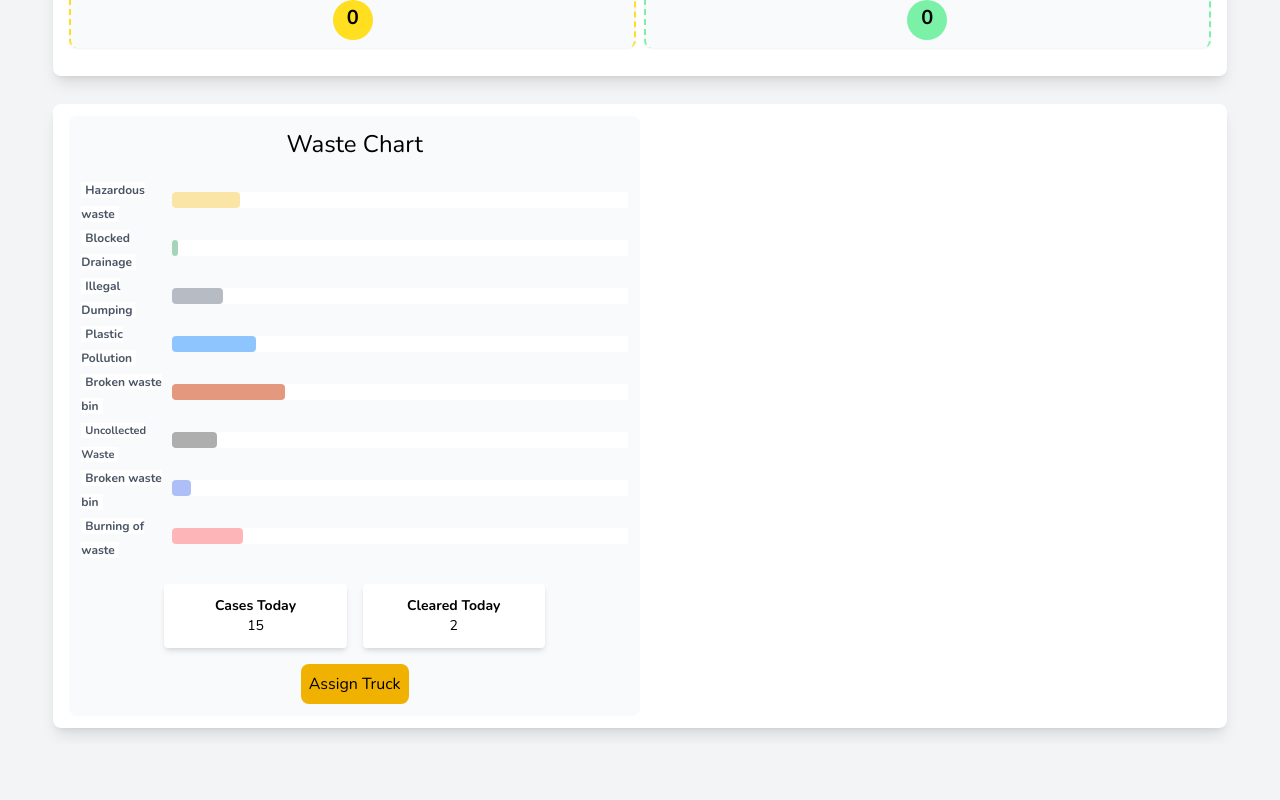
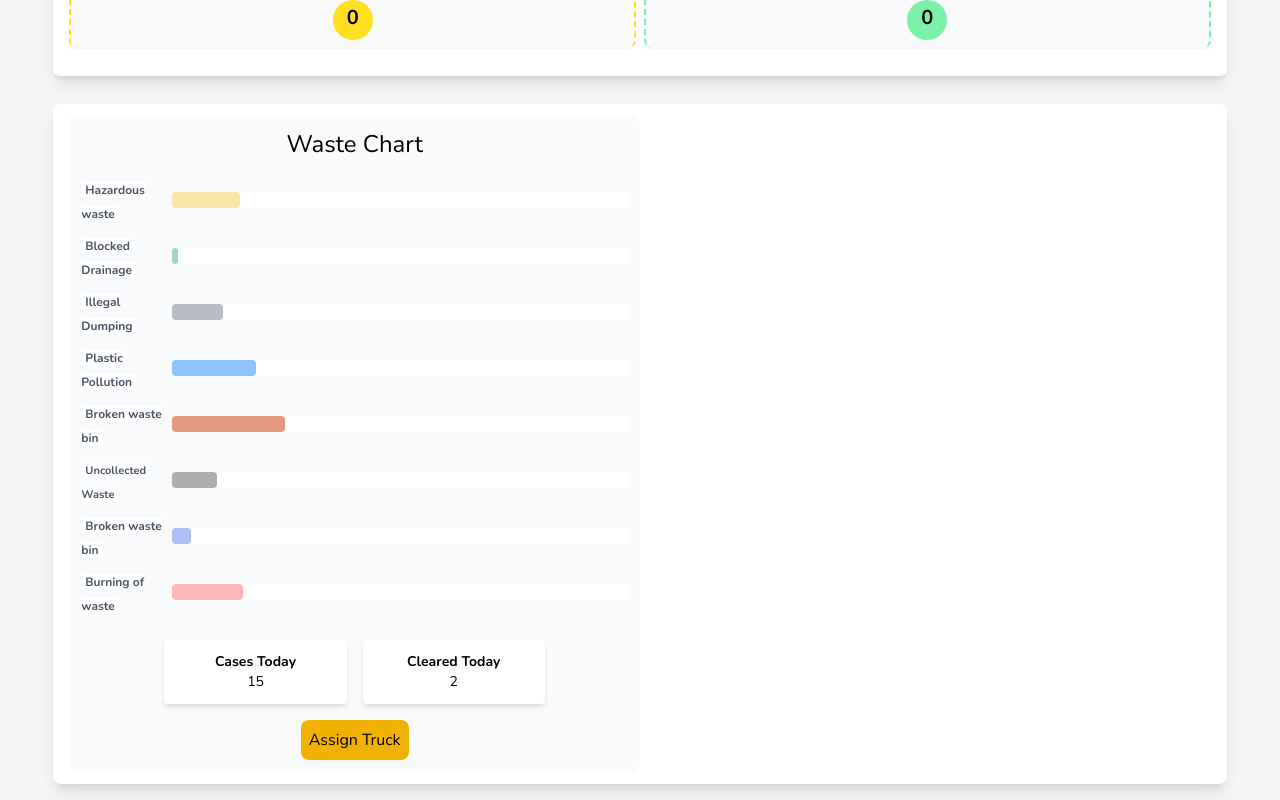
Before and after one commit to JoshTino/troway, a React (Vite) app in the folder frontend/: page /admin-dashboard in a window 1280 px wide. Shown: the part 438-1238 px from the top of the page. Before the commit the page ends 1182 px from the top, so only its background shows below. Built offline with nearby package versions, Linux system fonts and the light colour scheme; no server answers; sample sign-in values are in the browser's storage; a web font is replaced by a local one.

Commit message:
feat(ui): flex div and give gap-y-2 utility class

```diff
--- a/frontend/components/AdminDashboard.jsx
+++ b/frontend/components/AdminDashboard.jsx
@@ -66,7 +66,7 @@ const AdminDashboard = () => {
 						<div className="flex justify-center mb-4">
 							<h1 className="font-light font-nunito text-2xl">Waste Chart</h1>
 						</div>
-						<div className="mb-6">
+						<div className="mb-6 flex flex-col gap-y-2">
 							<div className="flex flex-row gap-x-1 justify-center items-center">
 								<div className="w-[35%] md:w-[33%] lg:w-[16%]">
 									<span className="bg-white font-nunito text-xs font-bold text-gray-600 px-1">Hazardous waste</span>
```
